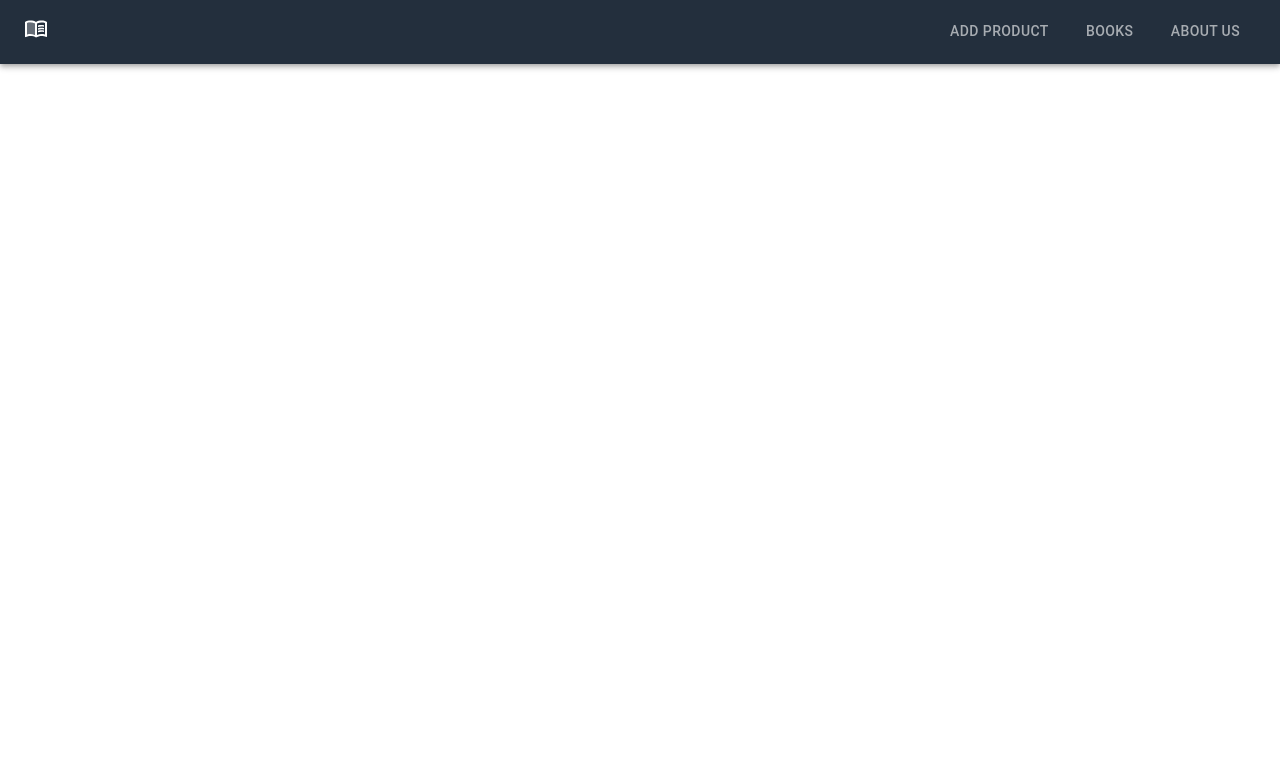
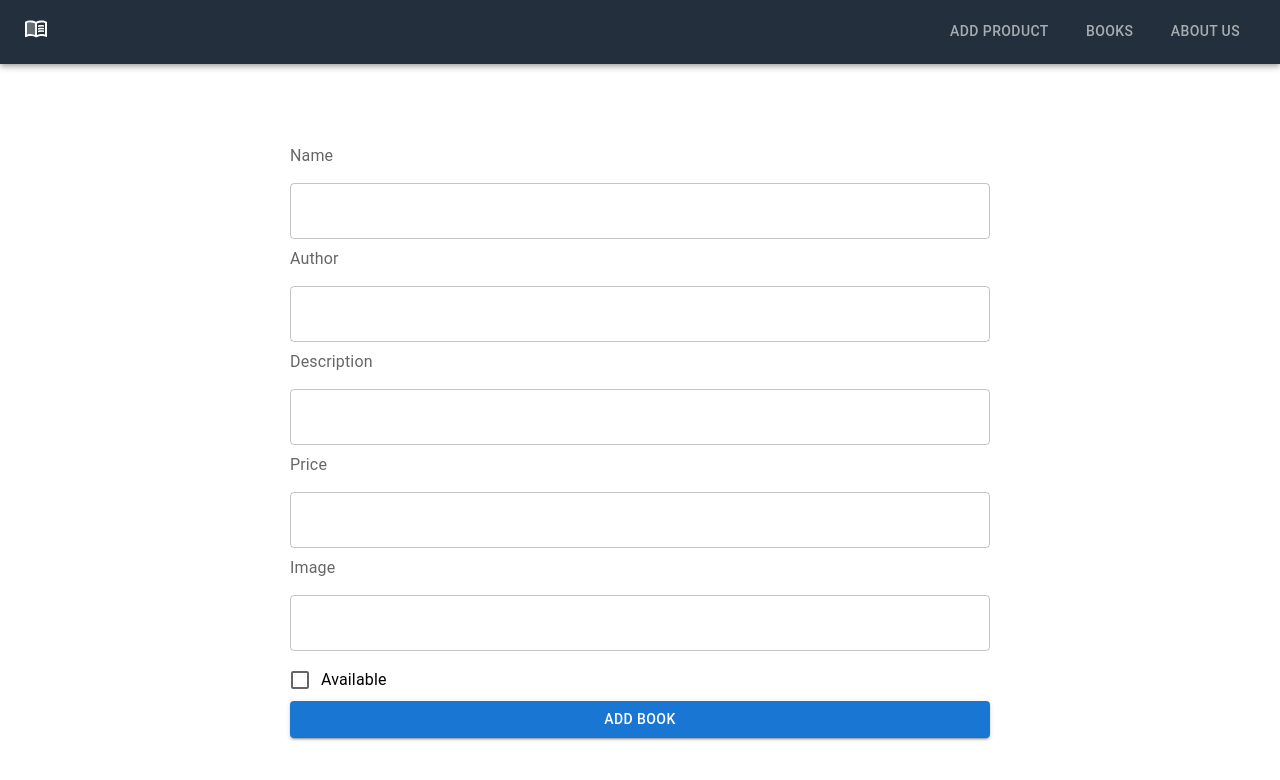
Before and after one commit to Zenith1997/bookstore-app, a React (Create React App) app in the folder frontend/: page /add in a window 1280 px wide. Shown: the top 780 px of the page. Built offline with nearby package versions, Linux system fonts and the light colour scheme.

Commit message:
addbook form created

```diff
--- a/frontend/src/components/AddBook.js
+++ b/frontend/src/components/AddBook.js
@@ -1,10 +1,45 @@
-import React from 'react'
+import { Button, Checkbox, FormControlLabel, FormLabel, TextField } from '@mui/material'
+import { Box } from '@mui/system'
+import React, { useState } from 'react'
+
 
 const AddBook = () => {
-  return (
-    <div>
+const[inputs, setInputs] = useState({
+  name: '',
+  description: '',
+  price: '',
+  author: '',
+  available: 'false',
+  image: ''
+});
+const [checked, setChanged] = useState(false);
+const handleChange = (e) =>{
+  setInputs((prevState) => ({
+    ...prevState,
+    [e.target.name]: e.target.value
+  }))
+}
+const handleSubmit = (e) => {
+  e.preventDefault();
+  console.log(inputs, checked);
+}
 
-    </div>
+  return (<form onSubmit={handleSubmit}>
+    <Box display="flex" flexDirection="column" justifyContent={'center'} maxWidth={700} alignContent={"center"} alignSelf="center" marginLeft={"auto"} marginRight={"auto"} marginTop ={10}>
+      <FormLabel>Name</FormLabel>
+      <TextField value={inputs.name} onChange={handleChange} margin='normal' fullWidth variant='outlined' name='name'> </TextField>
+      <FormLabel>Author</FormLabel>
+      <TextField value={inputs.author} onChange={handleChange} margin='normal' fullWidth variant='outlined' name='author'> </TextField>
+      <FormLabel>Description</FormLabel>
+      <TextField value={inputs.description} onChange={handleChange} margin='normal' fullWidth variant='outlined' name='description'> </TextField>
+      <FormLabel>Price</FormLabel>
+      <TextField type={"number"} value={inputs.price} onChange={handleChange} margin='normal' fullWidth variant='outlined' name='price'> </TextField>
+      <FormLabel>Image</FormLabel>
+      <TextField value={inputs.image} onChange={handleChange}  margin='normal' fullWidth variant='outlined' name='image'> </TextField>
+      <FormControlLabel control={<Checkbox checked={checked} onChange={()=>setChanged(!checked)}/>} label ="Available" />
+      <Button variant='contained' type='submit'>Add Book</Button>
+    </Box>
+  </form>
   )
 }
 
```
Also changed, not shown: 2 other files (tests, documents, lock files or other folders).
